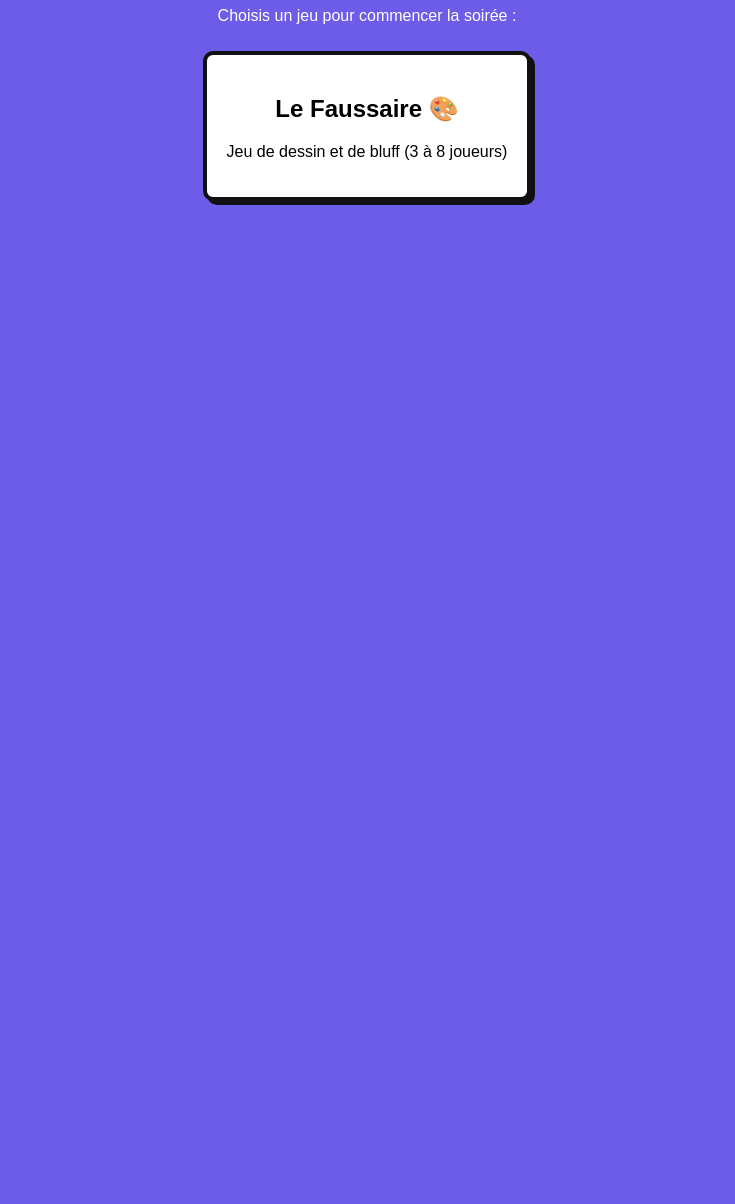
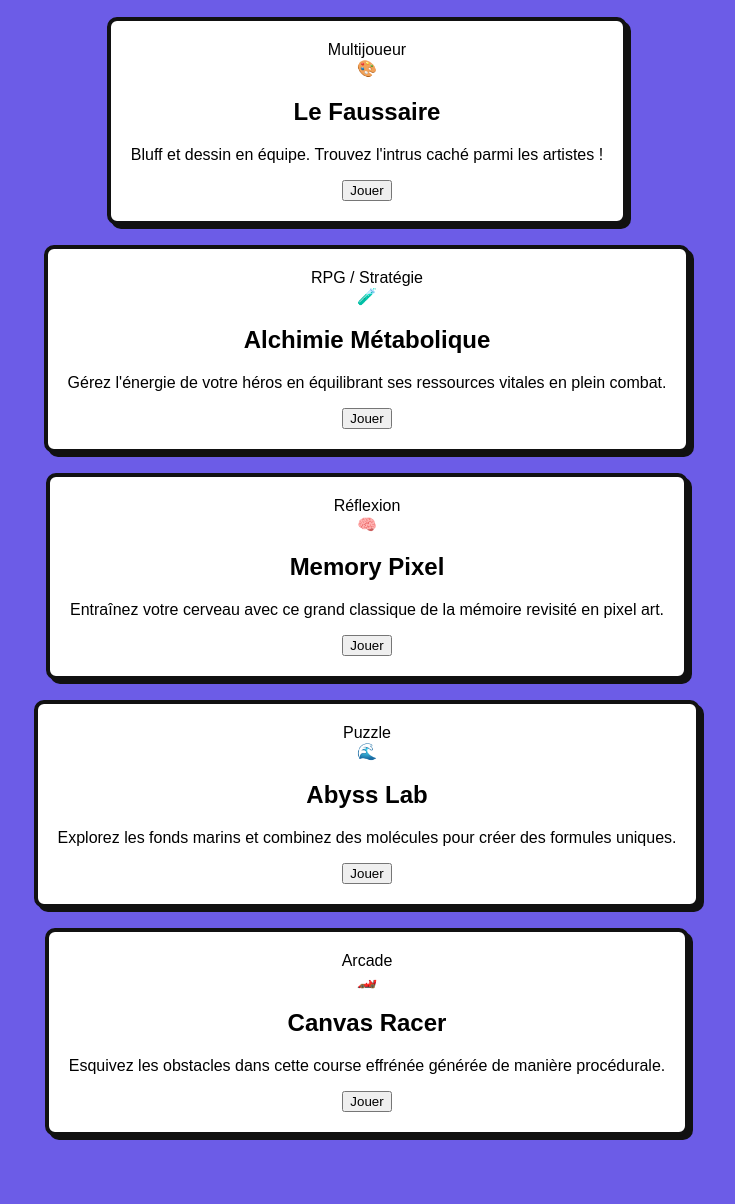
Before and after one commit to Kloss95/Taverne-des-jeux, a website: page public/index.html in a window 1280 px wide. Shown: the part 131-1335 px from the top of the page, without its empty margins (273-1008 px from the left). Before the commit the page ends 800 px from the top, so only its background shows below. Drawn offline with Linux system fonts and the light colour scheme.

Commit message:
Add files via upload

```diff
--- a/public/index.html
+++ b/public/index.html
@@ -2,24 +2,83 @@
 <html lang="fr">
 <head>
     <meta charset="UTF-8">
-    <title>La Taverne des Jeux</title>
+    <meta name="viewport" content="width=device-width, initial-scale=1.0">
+    <title>Arcade Studio | Mes Créations</title>
+    <link href="https://fonts.googleapis.com/css2?family=Fredoka:wght@400;600;700&display=swap" rel="stylesheet">
     <link rel="stylesheet" href="style.css">
 </head>
 <body>
-    <h1>Bienvenue sur la Taverne des Jeux</h1>
-    <p>Choisis un jeu pour commencer la soirée :</p>
 
-    <div class="catalogue">
-        <div class="game-card" onclick="openGame('/jeux/faussaire/index.html')">
-            <h2>Le Faussaire 🎨</h2>
-            <p>Jeu de dessin et de bluff (3 à 8 joueurs)</p>
+    <header class="page-header">
+        <h1>Des jeux <span class="highlight">sur navigateur</span> créés avec passion.</h1>
+    </header>
+
+    <main id="catalogue" class="games-section">
+
+        <div class="games-grid">
+
+            <article class="game-card" style="--card-color: #fdffb6;">
+                <div class="card-badge">Multijoueur</div>
+                <div class="card-icon">🎨</div>
+                <div class="card-content">
+                    <h2>Le Faussaire</h2>
+                    <p>Bluff et dessin en équipe. Trouvez l'intrus caché parmi les artistes !</p>
+                    <button class="play-btn" data-game="http://localhost:3000">Jouer</button>
+                </div>
+            </article>
+
+            <article class="game-card" style="--card-color: #caffbf;">
+                <div class="card-badge">RPG / Stratégie</div>
+                <div class="card-icon">🧪</div>
+                <div class="card-content">
+                    <h2>Alchimie Métabolique</h2>
+                    <p>Gérez l'énergie de votre héros en équilibrant ses ressources vitales en plein combat.</p>
+                    <button class="play-btn" data-game="#">Jouer</button>
+                </div>
+            </article>
+
+            <article class="game-card" style="--card-color: #ff90e8;">
+                <div class="card-badge">Réflexion</div>
+                <div class="card-icon">🧠</div>
+                <div class="card-content">
+                    <h2>Memory Pixel</h2>
+                    <p>Entraînez votre cerveau avec ce grand classique de la mémoire revisité en pixel art.</p>
+                    <button class="play-btn" data-game="#">Jouer</button>
+                </div>
+            </article>
+
+            <article class="game-card" style="--card-color: #9bf6ff;">
+                <div class="card-badge">Puzzle</div>
+                <div class="card-icon">🌊</div>
+                <div class="card-content">
+                    <h2>Abyss Lab</h2>
+                    <p>Explorez les fonds marins et combinez des molécules pour créer des formules uniques.</p>
+                    <button class="play-btn" data-game="#">Jouer</button>
+                </div>
+            </article>
+
+            <article class="game-card" style="--card-color: #ffd6a5;">
+                <div class="card-badge">Arcade</div>
+                <div class="card-icon">🏎️</div>
+                <div class="card-content">
+                    <h2>Canvas Racer</h2>
+                    <p>Esquivez les obstacles dans cette course effrénée générée de manière procédurale.</p>
+                    <button class="play-btn" data-game="#">Jouer</button>
+                </div>
+            </article>
+
         </div>
-    </div>
+    </main>
 
-    <div id="game-modal" class="modal">
-        <div class="modal-content">
-            <span class="close-btn" onclick="closeGame()">&times;</span>
-            <iframe id="game-frame" src="" frameborder="0"></iframe>
+    <div id="game-modal" class="modal hidden">
+        <div class="modal-box">
+            <header class="modal-header">
+                <h2 id="modal-title">Jeu en cours</h2>
+                <button id="close-modal" class="close-btn">FERMER ✖</button>
+            </header>
+            <div class="iframe-container">
+                <iframe id="game-iframe" src="about:blank"></iframe>
+            </div>
         </div>
     </div>
 
```
